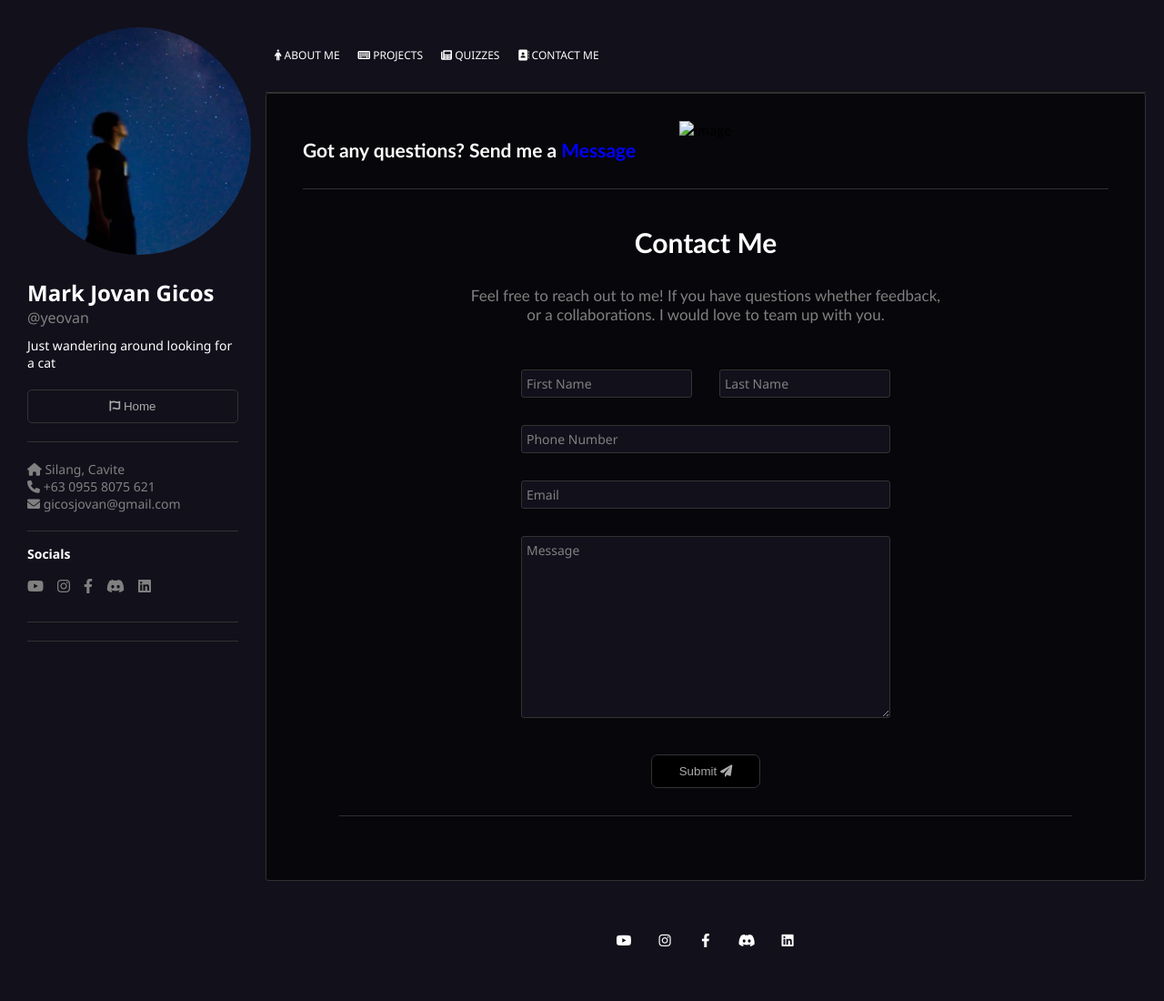
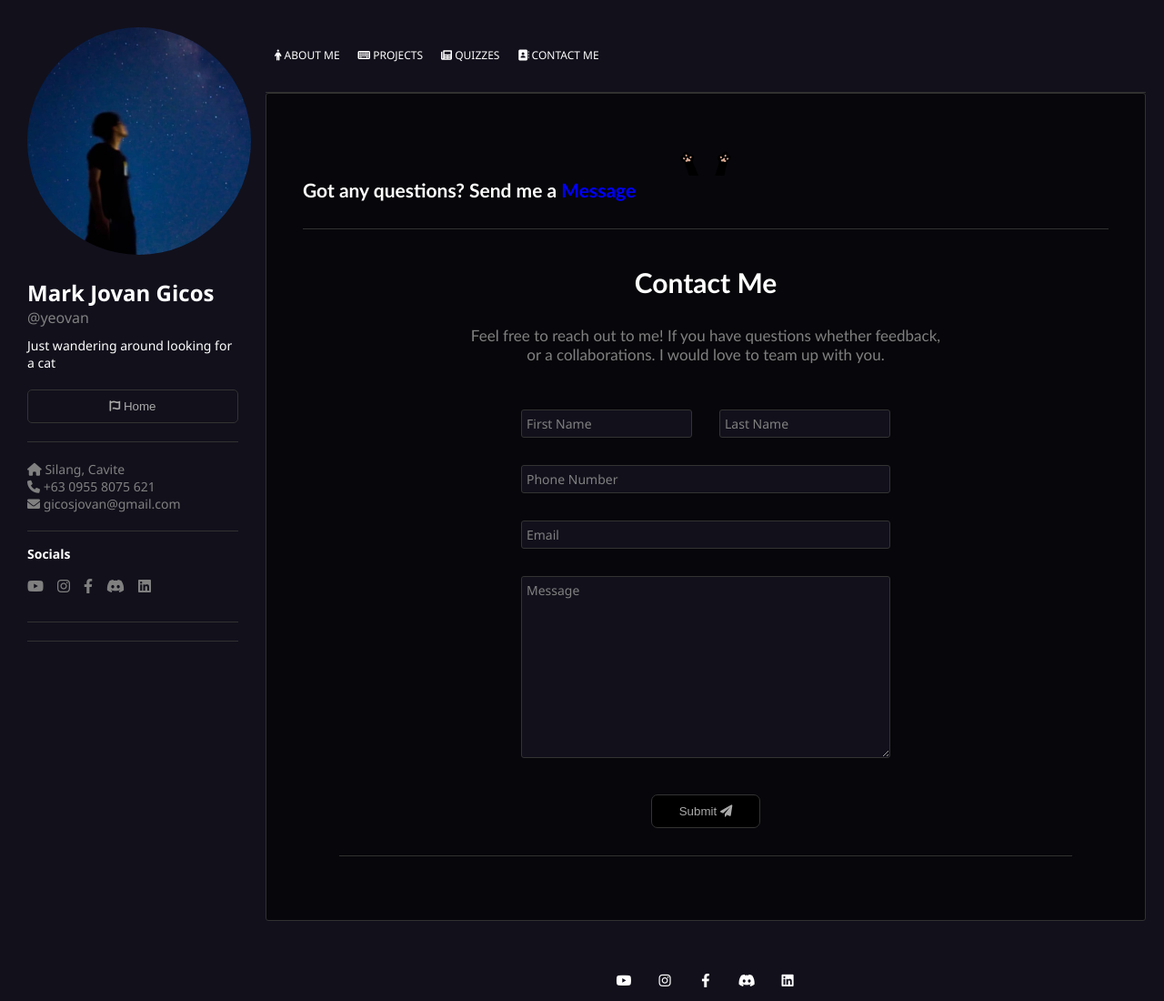
Before and after one commit to yeovan/WebPortfolio, a plain HTML site: page contact.html in a window 1280 px wide. Shown: the top 1100 px of the page at 91% size. Drawn offline with Linux system fonts and the light colour scheme; the site is published under a folder, as on GitHub Pages, so addresses that start at the root find nothing.

Commit message:
Update contact.html

```diff
--- a/contact.html
+++ b/contact.html
@@ -81,7 +81,7 @@
 
             <div class="information">
                 <div class="header_image">
-                    <img src="/images/cat.png" alt="image" class="scroll-fade">
+                    <img src="images/cat.png" alt="image" class="scroll-fade">
                 </div>
                 <div class="scroll-fade">
                     <h1>Got any questions? Send me a <span>Message</span><h1>
```
